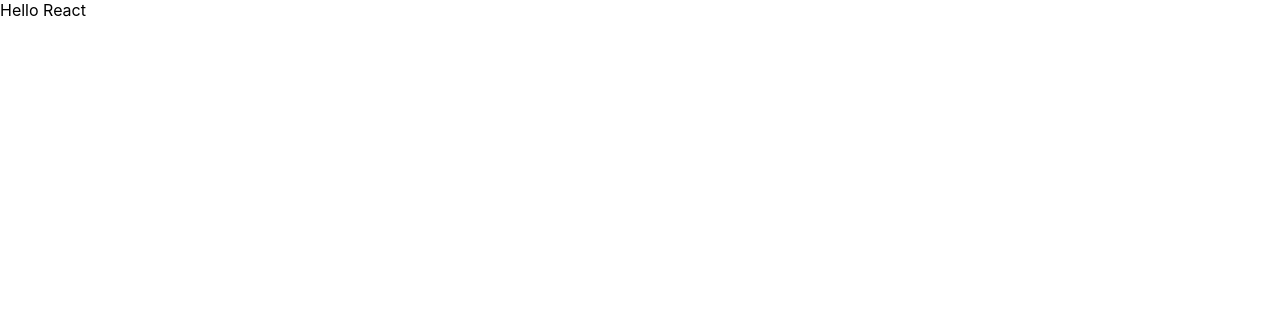
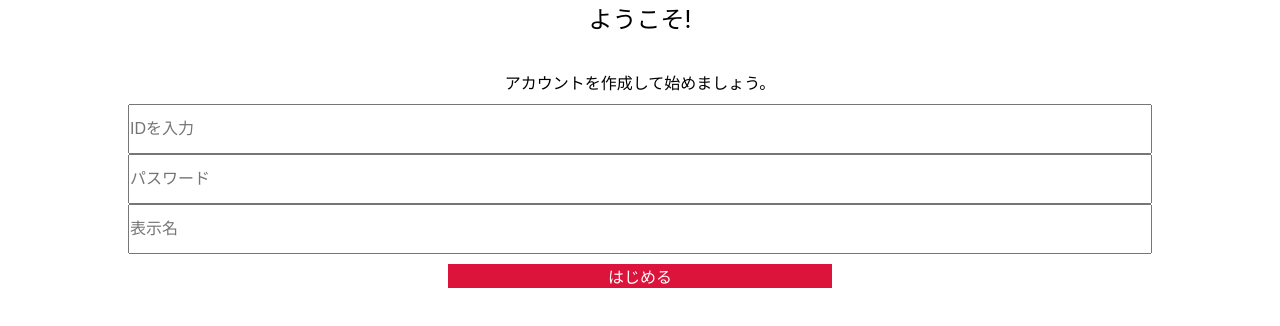
Before and after one commit to ms2019iwb/wa43frontend, a React (Create React App) app: page /signup in a window 1280 px wide. Shown: the top 326 px of the page. Built offline with nearby package versions, Linux system fonts and the light colour scheme.

Commit message:
signup change

```diff
--- a/src/containers/Signup/Signup.js
+++ b/src/containers/Signup/Signup.js
@@ -2,11 +2,70 @@ import React, { Component } from 'react';
 import styled from 'styled-components';
 
 class Signup extends Component {
+  state = {
+    data: {
+      id: '',
+      pass: '',
+      name: ''
+    }
+  };
+  txtChange = event =>{
+    const data = {...this.state.data};
+    data[event.target.name] = event.target.value;
+    this.setState({
+      data:data
+    });
+    console.log(data);
+  };
   render() {
     return(
-      <div>Hello React</div>
+      <Root>
+      <Form>
+        <Title>ようこそ!</Title>
+        <Text>アカウントを作成して始めましょう。</Text>
+          <Input type="text" placeholder="IDを入力" value={this.state.data.id} onChange={this.txtChange} name="id" ></Input>
+          <Input type="password" placeholder="パスワード" value={this.state.data.pass} onChange={this.txtChange} name="pass" ></Input>
+          <Input type="text" placeholder="表示名" value={this.state.data.name} onChange={this.txtChange} name="name" ></Input>
+          <Button href="" onClick={this._onClickHandler}>はじめる</Button>
+      </Form>
+      </Root>
     );
   }
 }
 
 export default Signup;
+
+const Root = styled.div`
+  display: flex;
+`
+
+const Form = styled.div`
+  flex-direction: column;
+  align-items: center;
+  display: flex;
+  height: 100vh;
+  width: 100%;
+`
+
+const Input = styled.input`
+  width: 80%;
+  height: 50px;
+
+`
+
+const Title = styled.h1`
+  font-size: 150%;
+  height: 70px;
+`
+
+const Text = styled.p`
+  margin-bottom:10px;
+`
+
+const Button = styled.a`
+ text-align: center;
+ background-color: crimson;
+ margin-top:10px;
+ width: 30%;
+ color:#fff;
+`
```
Also changed, not shown: 1 other file (tests, documents, lock files or other folders).
